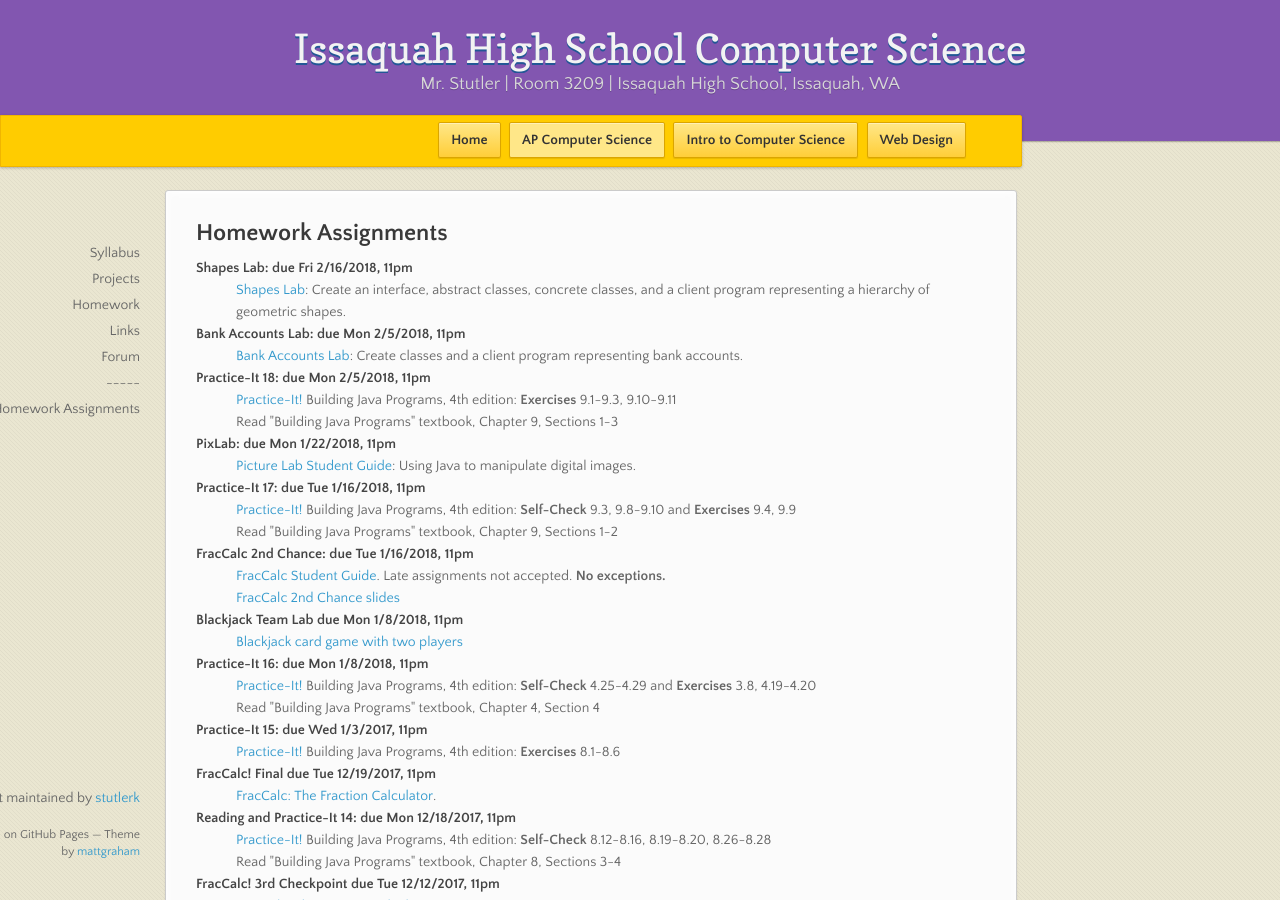
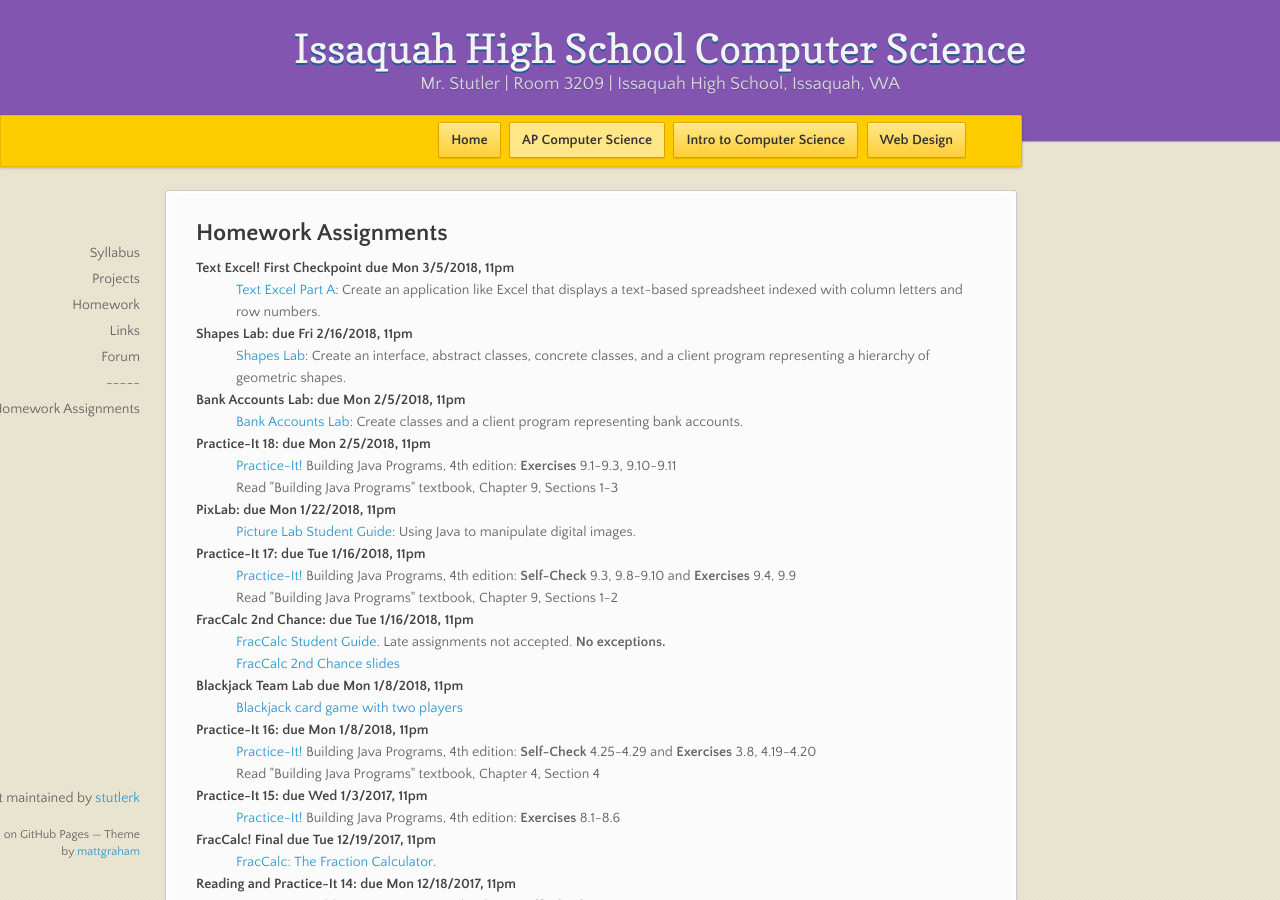
Before and after one commit to stutlerk/ihs-website, a Jekyll site: the page built from _apcs/homework.html, in a window 1280 px wide and 900 px high. Built offline with Jekyll 4.4.1, drawn with Linux system fonts in a browser that asks for light colours; nearby versions of some CDN libraries.

Commit message:
Update homework.html

```diff
--- a/_apcs/homework.html
+++ b/_apcs/homework.html
@@ -6,6 +6,9 @@ layout: course
 <section>
 <h2>Homework Assignments</h2>
   <dl>
+    <dt>Text Excel! First Checkpoint due Mon 3/5/2018, 11pm</dt>
+    <dd><a href="htOOPhL" target="_blank">Text Excel Part A</a>: Create an application like Excel that displays a text-based spreadsheet indexed with column letters and row numbers.</dd>
+
     <dt>Shapes Lab: due Fri 2/16/2018, 11pm</dt>
     <dd><a href="https://issaquahwednet-my.sharepoint.com/:w:/g/personal/stutlerk_issaquah_wednet_edu/Ebz9jD5N9gFEoOAJQo1qxYEB52CEi5qEohzo0ju-lcDMjg?e=3OOPhL" target="_blank">Shapes Lab</a>: Create an interface, abstract classes, concrete classes, and a client program representing a hierarchy of geometric shapes.</dd>
 
```
